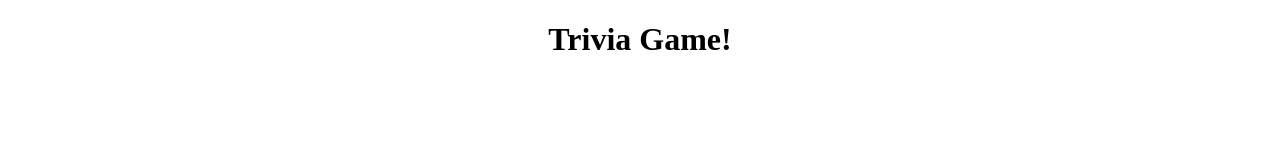
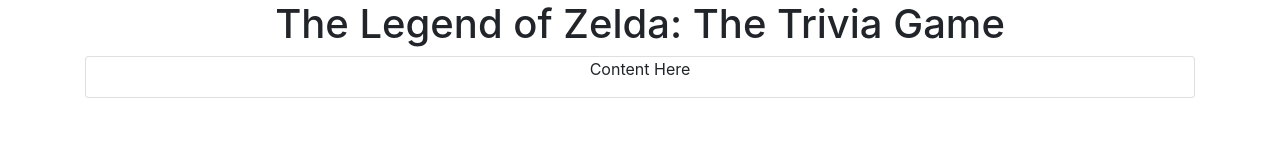
Before and after one commit to jonpking/TriviaGame, a plain HTML site: page index.html in a window 1280 px wide. Drawn offline with nearby package versions, Linux system fonts and the light colour scheme.

Commit message:
updated html to use bootstrap

```diff
--- a/index.html
+++ b/index.html
@@ -6,16 +6,17 @@
     <meta http-equiv="X-UA-Compatible" content="ie=edge">
     <script src="jquery-3.4.0.min.js"></script>
     <script src="assets/javascript/app.js"></script>
+    <link rel="stylesheet" href="https://stackpath.bootstrapcdn.com/bootstrap/4.3.1/css/bootstrap.min.css" integrity="sha384-ggOyR0iXCbMQv3Xipma34MD+dH/1fQ784/j6cY/iJTQUOhcWr7x9JvoRxT2MZw1T" crossorigin="anonymous">
     <link rel="stylesheet" type="text/css" href="assets/css/style.css">
     <title>Trivia Game</title>
 </head>
 <body>
-    <div>
-        <h1>Trivia Game!</h1>
-    </div>
-    <div id=question>
-        <div id=answers>
-
+    <div class="container">
+        <div>
+            <h1>The Legend of Zelda: The Trivia Game</h1>
+        </div>
+        <div class="card">
+            <p>Content Here</p>
         </div>
     </div>
 </body>
```
